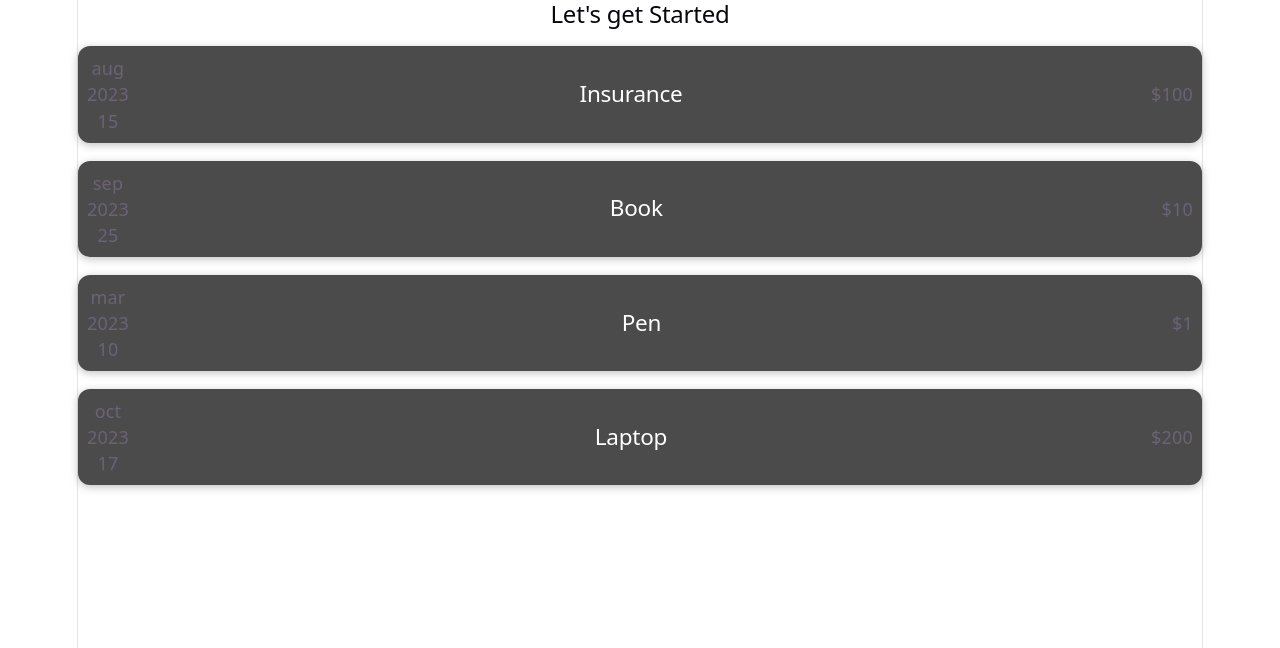
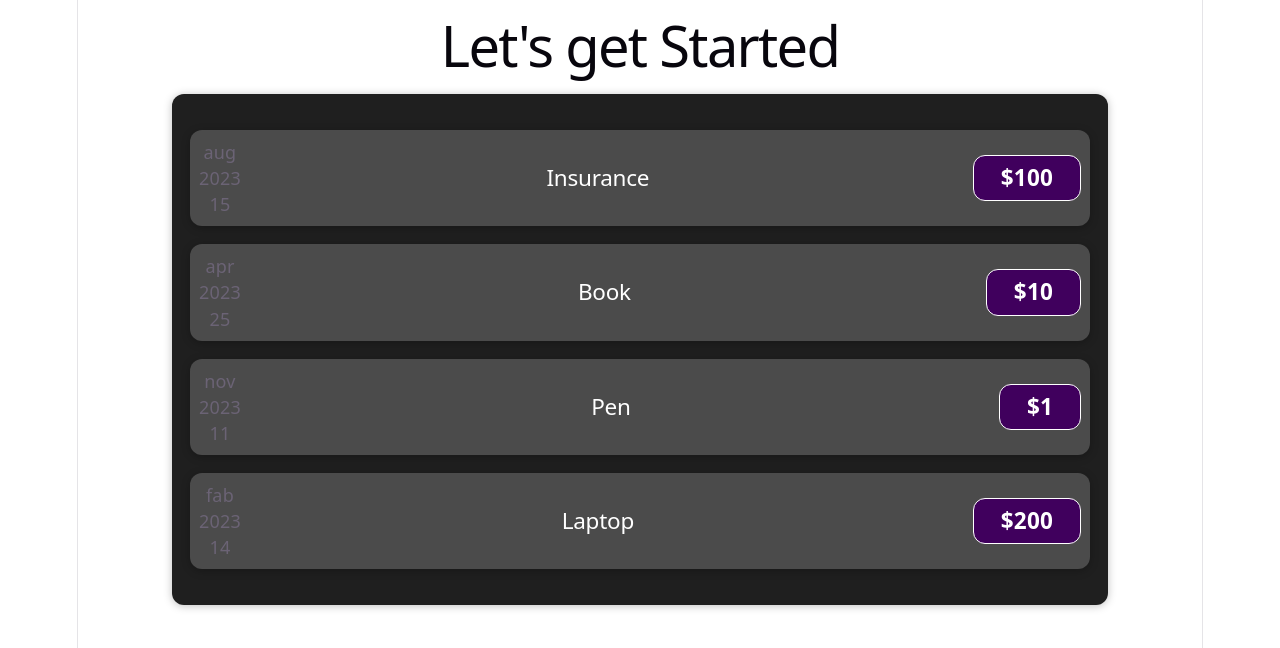
Before and after one commit to Yash-Gehlot/Learning-React, a React (Vite) app in the folder firstProject/: page / in a window 1280 px wide. Shown: the top 648 px of the page. Built offline with nearby package versions, Linux system fonts and the light colour scheme.

Commit message:
Splitting the Components

```diff
--- a/firstProject/src/App.jsx
+++ b/firstProject/src/App.jsx
@@ -1,26 +1,17 @@
-import ExpenseItem from "./components/ExpenseItem";
+import Expenses from "./components/Expenses";
 
 function App() {
   const expenses = [
-    { id: 1, title: "Insurance", date: new Date(2023, 7, 15), price: 100 },
-    { id: 2, title: "Book", date: new Date(2023, 8, 25), price: 10 },
-    { id: 3, title: "Pen", date: new Date(2023, 2, 10), price: 1 },
-    { id: 4, title: "Laptop", date: new Date(2023, 9, 17), price: 200 },
+    { id: "1", date: new Date(2023, 7, 15), title: "Insurance", price: 100 },
+    { id: "2", date: new Date(2023, 3, 25), title: "Book", price: 10 },
+    { id: "3", date: new Date(2023, 10, 11), title: "Pen", price: 1 },
+    { id: "4", date: new Date(2023, 1, 14), title: "Laptop", price: 200 },
   ];
 
   return (
     <div>
-      <h2>Let's get Started</h2>
-      {expenses.map((expense) => {
-        return (
-          <ExpenseItem
-            key={expense.id}
-            title={expense.title}
-            date={expense.date}
-            price={expense.price}
-          ></ExpenseItem>
-        );
-      })}
+      <h1>Let's get Started</h1>
+      <Expenses items={expenses} />
     </div>
   );
 }
--- /dev/null
+++ b/firstProject/src/components/ExpenseDate.css
@@ -0,0 +1,62 @@
+.expense-item {
+  display: flex;
+  justify-content: space-between;
+  align-items: center;
+  box-shadow: 0 2px 8px rgba(0, 0, 0, 0.25);
+  padding: 0.5rem;
+  margin: 1rem 0;
+  border-radius: 12px;
+  background-color: #4b4b4b;
+}
+
+.expense-item__location {
+  margin-left: 1rem;
+  color: yellow;
+  font-style: italic;
+}
+
+.expense-item__description {
+  display: flex;
+  flex-direction: column;
+  gap: 1rem;
+  align-items: flex-end;
+  flex-flow: column-reverse;
+  justify-content: flex-start;
+  flex: 1;
+}
+
+.expense-item h2 {
+  color: #3a3a3a;
+  font-size: 1rem;
+  flex: 1;
+  margin: 0 1rem;
+  color: white;
+}
+
+.expense-item__price {
+  font-size: 1rem;
+  font-weight: bold;
+  color: white;
+  background-color: #40005d;
+  border: 1px solid white;
+  padding: 0.5rem;
+  border-radius: 12px;
+}
+
+@media (min-width: 580px) {
+  .expense-item__description {
+    flex-direction: row;
+    align-items: center;
+    justify-content: flex-start;
+    flex: 1;
+  }
+
+  .expense-item__description h2 {
+    font-size: 1.25rem;
+  }
+
+  .expense-item__price {
+    font-size: 1.25rem;
+    padding: 0.5rem 1.5rem;
+  }
+}
--- /dev/null
+++ b/firstProject/src/components/ExpenseDate.jsx
@@ -0,0 +1,29 @@
+const months = [
+  "January",
+  "fab",
+  "mar",
+  "apr",
+  "may",
+  "jun",
+  "jly",
+  "aug",
+  "sep",
+  "October",
+  "nov",
+  "dec",
+];
+
+function ExpenseDate(props) {
+  const month = months[props.date.getMonth()];
+  const year = props.date.getFullYear();
+  const date = props.date.getDate();
+
+  return (
+    <div>
+      <div>{month}</div>
+      <div>{year}</div>
+      <div>{date}</div>
+    </div>
+  );
+}
+export default ExpenseDate;
--- a/firstProject/src/components/ExpenseItem.jsx
+++ b/firstProject/src/components/ExpenseItem.jsx
@@ -1,37 +1,16 @@
-import "./ExpenseItem.css"
-const months = [
-  'January',
-  'fab',
-  'mar',
-  'apr',
-  'may',
-  'jun',
-  'jul',
-  'aug',
-  'sep',
-  'oct',
-  'nov',
-  'dec'
-];
+import "./ExpenseItem.css";
+import ExpenseDate from "./ExpenseDate";
 
 function ExpenseItem(props) {
-  const month = months[props.date.getMonth()];
-  const year = props.date.getFullYear();
-  const date = props.date.getDate().toString().padStart(2,"0");
-
   return (
-    <div className='expense-item'>
-      <div>
-        <div>{month} </div>
-        <div>{year} </div>
-        <div>{date} </div>
-      </div>
-
-      <div className='expense-item__description'>
+    <div className="expense-item">
+      <ExpenseDate date={props.date} />
+      <div className="expense-item__description">
         <h2>{props.title}</h2>
-        <div className='expense-item_price'>${props.price}</div>
+        <div className="expense-item__price">${props.price}</div>
       </div>
     </div>
-  )
+  );
 }
+
 export default ExpenseItem;
--- /dev/null
+++ b/firstProject/src/components/Expenses.css
@@ -0,0 +1,9 @@
+.expenses {
+  padding: 1rem;
+  background-color: rgb(31, 31, 31);
+  margin: 2rem auto;
+  width: 50rem;
+  max-width: 95%;
+  border-radius: 12px;
+  box-shadow: 0 1px 8px rgba(0, 0, 0, 0.25);
+}
--- /dev/null
+++ b/firstProject/src/components/Expenses.jsx
@@ -0,0 +1,20 @@
+import "./Expenses.css";
+import ExpenseItem from "./ExpenseItem";
+
+function Expenses(props) {
+  return (
+    <div className="expenses">
+      {(props.items || []).map((expense) => {
+        return (
+          <ExpenseItem
+            key={expense.id}
+            title={expense.title}
+            date={expense.date}
+            price={expense.price}
+          />
+        );
+      })}
+    </div>
+  );
+}
+export default Expenses;
```
